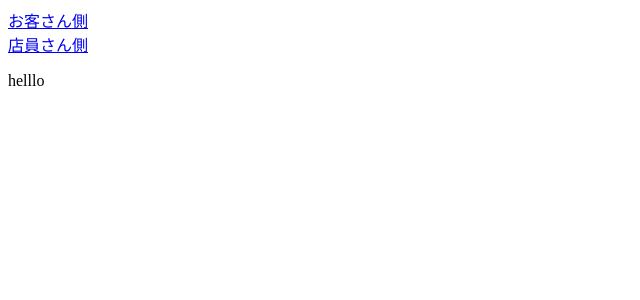
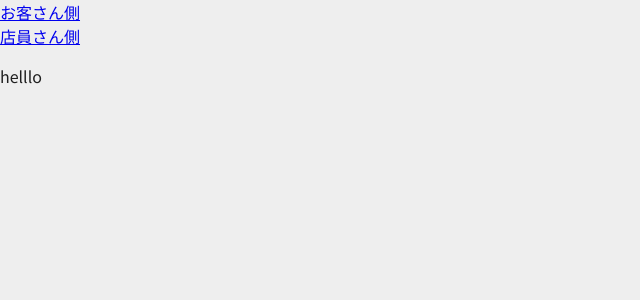
Before and after one commit to dokimiki/scfes23-foodorder, a Next.js app: page / in a window 1280 px wide. Shown: the top 300 px of the page, without its empty margins (0-640 px from the left). Built offline with nearby package versions, Linux system fonts and the light colour scheme.

Commit message:
Revert "wakaran"
This reverts commit 38807e3693481151392a490b318aa51ed4858a54.

```diff
--- a/src/app/[shop_id]/admin/layout.tsx
+++ b/src/app/[shop_id]/admin/layout.tsx
@@ -2,14 +2,13 @@
 import * as React from "react";
 import Header from "@/components/layouts/AdminHeader";
 import Footer from "@/components/layouts/AdminFooter";
-import ThemeRegistry from "@/components/ThemeRegistry/ThemeRegistry";
 
 export default function Layout({ children, params }: { children: React.ReactNode; params: any }) {
     return (
-        <ThemeRegistry>
+        <>
             <Header />
             {children}
             <Footer />
-        </ThemeRegistry>
+        </>
     );
 }
--- a/src/app/[shop_id]/order/layout.tsx
+++ b/src/app/[shop_id]/order/layout.tsx
@@ -3,11 +3,10 @@ import * as React from "react";
 import Header from "@/components/layouts/OrderHeader";
 import Footer from "@/components/layouts/OrderFooter";
 import { Global } from "@emotion/react";
-import ThemeRegistry from "@/components/ThemeRegistry/ThemeRegistry";
 
 export default function Layout({ children, params }: { children: React.ReactNode; params: any }) {
     return (
-        <ThemeRegistry>
+        <>
             <Global
                 styles={{
                     main: {
@@ -18,6 +17,6 @@ export default function Layout({ children, params }: { children: React.ReactNode
             <Header title={"小林トルネード(I3)"} homeLink={"/" + params.shop_id + "/order/menus"} />
             {children}
             <Footer />
-        </ThemeRegistry>
+        </>
     );
 }
--- a/src/app/layout.tsx
+++ b/src/app/layout.tsx
@@ -1,7 +1,8 @@
 "use client";
 import * as React from "react";
 import Head from "next/head";
-import style from "./style.module.scss";
+import ThemeRegistry from "@/components/ThemeRegistry/ThemeRegistry";
+import { css } from "@emotion/react";
 
 export default function RootLayout({ children }: { children: React.ReactNode }) {
     return (
@@ -11,7 +12,7 @@ export default function RootLayout({ children }: { children: React.ReactNode })
                     <title>nextApp</title>
                     <meta name="apple-mobile-web-app-capable" content="yes" />
                 </Head>
-                {children}
+                <ThemeRegistry>{children}</ThemeRegistry>
             </body>
         </html>
     );
```
